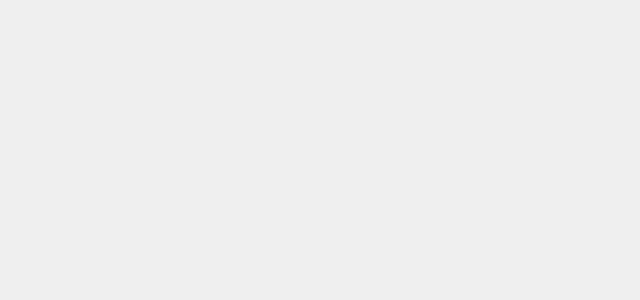
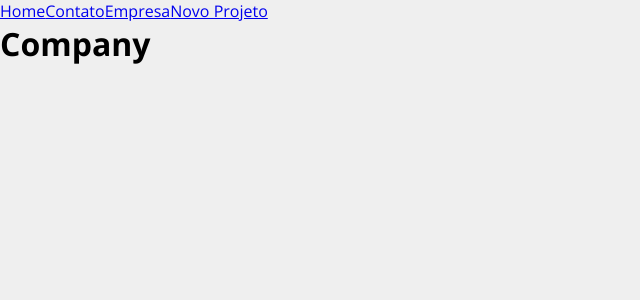
Before and after one commit to kaykiletieri/gerenciador-de-projetos, a React (Create React App) app: page /company in a window 1280 px wide. Shown: the top 300 px of the page, without its empty margins (0-640 px from the left). Built offline with nearby package versions, Linux system fonts and the light colour scheme.

Commit message:
Update react-router-dom

```diff
--- a/src/App.js
+++ b/src/App.js
@@ -1,7 +1,23 @@
+
+import { BrowserRouter as Router, Route, Routes } from 'react-router-dom'
+import Navbar from './components/layout/Navbar'
+import Home from './components/pages/Home'
+import Contact from './components/pages/Contact'
+import Company from './components/pages/Company'
+import NewProject from './components/pages/NewProject'
+
 function App() {
   return (
-    <div className="App">
-    </div>
+    <Router>
+        <Navbar />
+      <Routes>
+        <Route path='/' element={<Home />}/>
+        <Route path='/contact' element={<Contact />}/>
+        <Route path='/company' element={<Company />}/>
+        <Route path='/new-project' element={<NewProject />}/>
+      </Routes>
+
+    </Router>
   );
 }
 
--- /dev/null
+++ b/src/components/layout/Navbar.js
@@ -0,0 +1,12 @@
+import { Link } from "react-router-dom";
+
+function Navbar() {
+    return  <nav>
+                <Link to='/'>Home</Link>
+                <Link to='/contact'>Contato</Link>
+                <Link to='/company'>Empresa</Link>
+                <Link to='/new-project'>Novo Projeto</Link>
+            </nav>
+}
+
+export default Navbar
--- /dev/null
+++ b/src/components/pages/Company.js
@@ -0,0 +1,5 @@
+function Company() {
+    return <h1>Company</h1>
+}
+
+export default Company
--- /dev/null
+++ b/src/components/pages/Contact.js
@@ -0,0 +1,5 @@
+function Contact() {
+    return <h1>Contact</h1>
+}
+
+export default Contact
--- /dev/null
+++ b/src/components/pages/Home.js
@@ -0,0 +1,5 @@
+function Home() {
+    return <h1>Home</h1>
+}
+
+export default Home
--- /dev/null
+++ b/src/components/pages/NewProject.js
@@ -0,0 +1,5 @@
+function NewProject() {
+    return <h1>NewProject</h1>
+}
+
+export default NewProject
```
